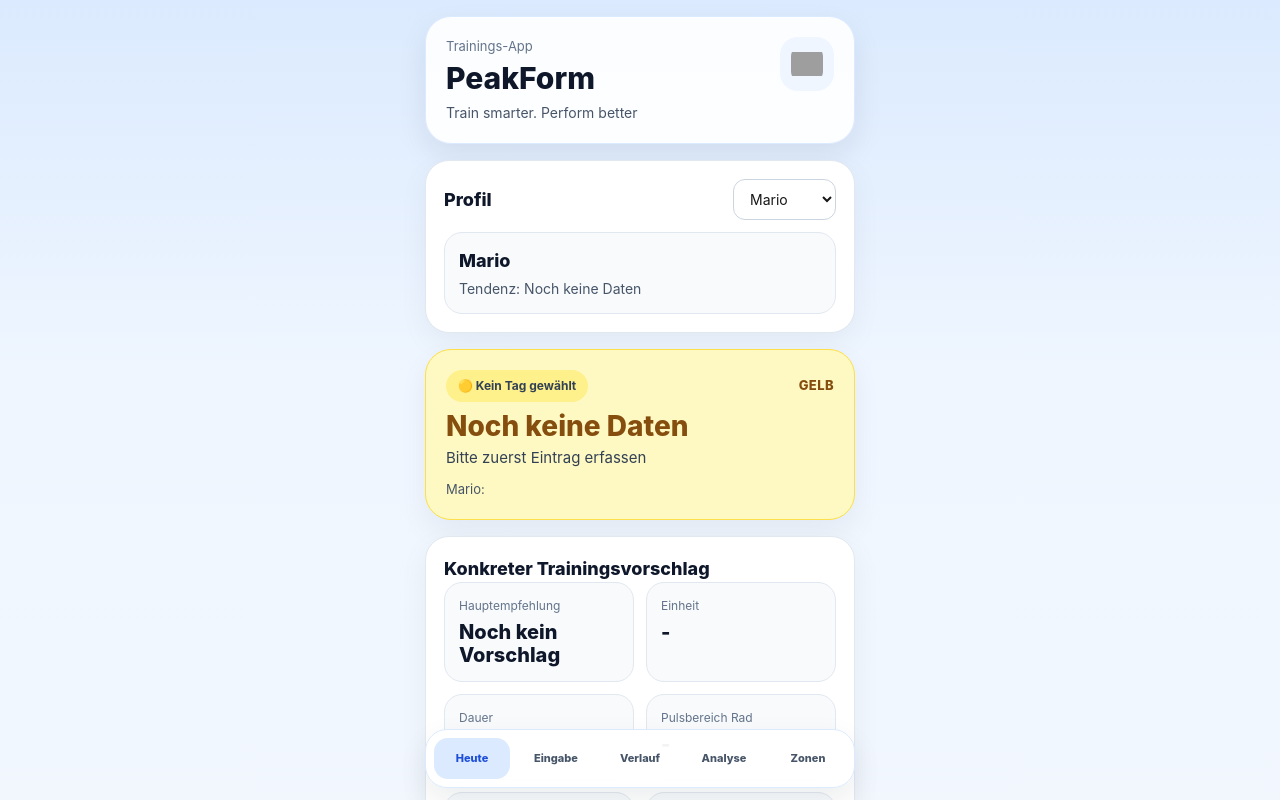
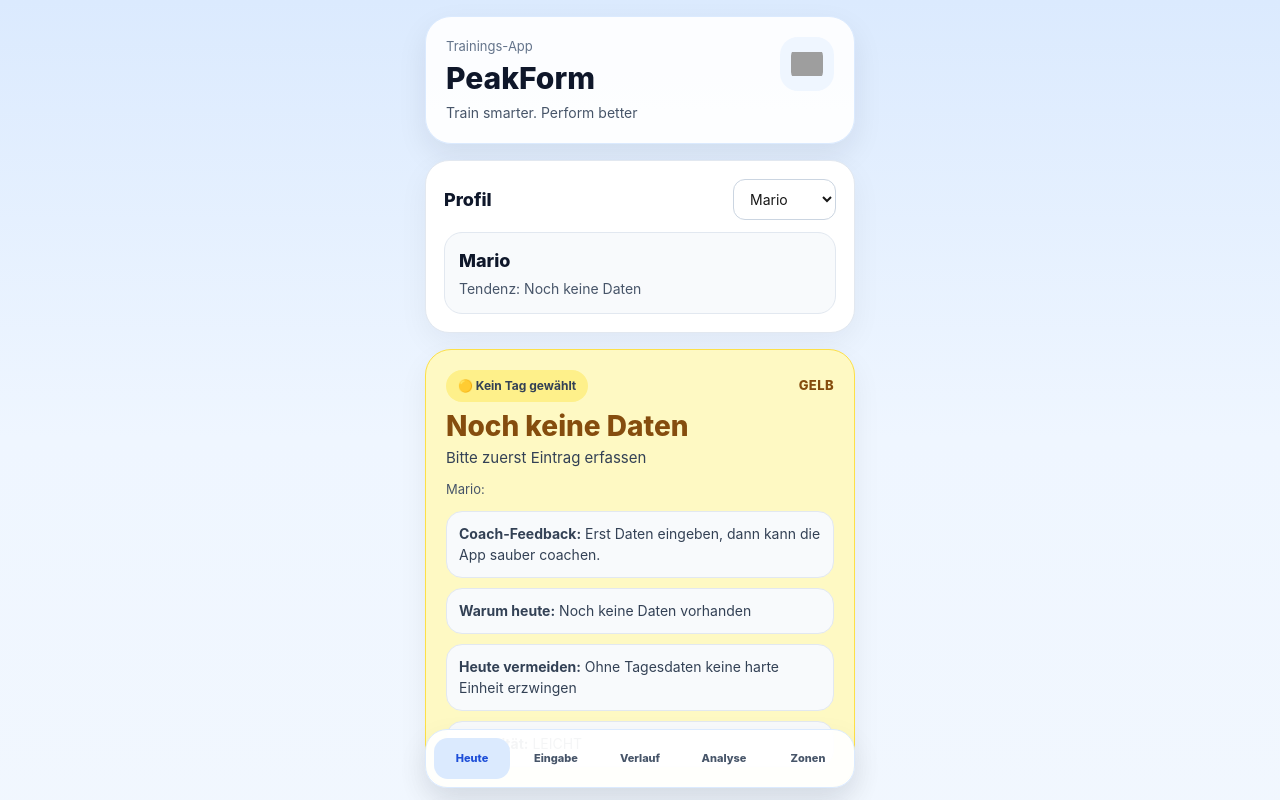
Before and after one commit to marioduschlbauer-source/Trainings-App, a Next.js app: page / in a window 1280 px wide. Both pictures are taken after a click on the button "Heute". Shown: the top 800 px of the page. Built offline with nearby package versions, Linux system fonts and the light colour scheme; grey boxes are pictures that could not be loaded.

Commit message:
Update: Coach Feedback + bessere Logik

```diff
--- a/app/page.tsx
+++ b/app/page.tsx
@@ -84,6 +84,10 @@ type Recommendation = {
   heartRateText: string;
   strengthFocus: string;
   alternativeWorkout: string;
+  coachShort: string;
+  whyToday: string;
+  avoidToday: string;
+  intensityLevel: "LEICHT" | "NORMAL" | "HOCH";
 };
 
 type HeartRateZones = {
@@ -403,6 +407,104 @@ function countQualitySessionsLast7Days(entries: DayEntry[], selectedDate: string
   }, 0);
 }
 
+function getRecoveryLabel(score: number) {
+  if (score >= 6) return "hoch";
+  if (score >= 3) return "solide";
+  return "niedrig";
+}
+
+function getSorenessLabel(soreness: number) {
+  if (soreness >= 7) return "hoch";
+  if (soreness >= 4) return "mittel";
+  return "niedrig";
+}
+
+function getIntensityLevel(
+  score: number,
+  currentTotalLoad: number,
+  soreness: number,
+  hardYesterday: boolean
+): "LEICHT" | "NORMAL" | "HOCH" {
+  if (soreness >= 6) return "LEICHT";
+  if (hardYesterday && currentTotalLoad >= 120) return "LEICHT";
+  if (score >= 8 && currentTotalLoad <= 90 && soreness <= 2) return "HOCH";
+  return "NORMAL";
+}
+
+function buildWhyTodayText(
+  score: number,
+  current: DayEntry,
+  currentTotalLoad: number,
+  hardYesterday: boolean
+) {
+  const parts: string[] = [];
+
+  parts.push(`Erholung ${getRecoveryLabel(score)}`);
+  parts.push(`Muskelkater ${getSorenessLabel(current.soreness)}`);
+
+  if (current.bodyBatteryMorning >= 75) parts.push("Body Battery gut");
+  else if (current.bodyBatteryMorning < 55) parts.push("Body Battery niedrig");
+
+  if (current.sleepScore >= 80) parts.push("Schlaf gut");
+  else if (current.sleepScore < 70) parts.push("Schlaf schwächer");
+
+  if (hardYesterday) {
+    parts.push(`Vortag hart (${currentTotalLoad})`);
+  } else if (currentTotalLoad > 0) {
+    parts.push(`Vortag moderat (${currentTotalLoad})`);
+  } else {
+    parts.push("Vortag leicht");
+  }
+
+  return parts.join(" · ");
+}
+
+function buildAvoidTodayText(
+  recommendation: string,
+  preferredTraining: PreferredTraining,
+  hardYesterday: boolean,
+  soreness: number,
+  qualityLimitReached: boolean
+) {
+  if (soreness >= 6) return "Heute keine harten Intervalle und kein Beintraining";
+  if (qualityLimitReached) return "Heute keine zusätzliche harte Qualitätseinheit";
+  if (recommendation.includes("INTERVALL")) {
+    return "Nicht zu hart anlaufen und kein Zusatz-Beintraining";
+  }
+  if (recommendation.includes("QUALITÄT")) {
+    return "Heute nicht all-out gehen und kein Zusatz-Beintraining";
+  }
+  if (recommendation.includes("SCHWELLE")) {
+    return "Nicht überziehen und keine zweite harte Einheit";
+  }
+  if (recommendation.includes("ZONE 2")) return "Heute nicht in Zone 4–5 eskalieren";
+  if (preferredTraining === "Kraft" && hardYesterday) return "Heute kein schweres Beintraining";
+  return "Heute nicht all-out gehen";
+}
+
+function buildBaseRecommendation(
+  current: DayEntry,
+  bmi: number,
+  score: number,
+  currentTotalLoad: number,
+  hardYesterday: boolean,
+  qualityLimitReached: boolean
+) {
+  return {
+    bmi,
+    bmiText: getBmiText(bmi),
+    whyToday: buildWhyTodayText(score, current, currentTotalLoad, hardYesterday),
+    intensityLevel: getIntensityLevel(score, currentTotalLoad, current.soreness, hardYesterday),
+    avoidToday: buildAvoidTodayText(
+      "",
+      current.preferredTraining,
+      hardYesterday,
+      current.soreness,
+      qualityLimitReached
+    ) as string,
+  };
+}
+
 function getRecommendation(
   entries: DayEntry[],
   selectedDate: string,
@@ -427,6 +529,10 @@ function getRecommendation(
       heartRateText: "-",
       strengthFocus: "-",
       alternativeWorkout: "-",
+      coachShort: "Erst Daten eingeben, dann kann die App sauber coachen.",
+      whyToday: "Noch keine Daten vorhanden",
+      avoidToday: "Ohne Tagesdaten keine harte Einheit erzwingen",
+      intensityLevel: "LEICHT",
     };
   }
 
@@ -446,17 +552,6 @@ function getRecommendation(
   );
 
   const bmi = calcBmi(current.weight, heightCm);
-  const sorenessOverride = getsorenessOverride(
-    current.soreness,
-    current.preferredTraining,
-    bmi,
-    zones
-  );
-
-  if (sorenessOverride) {
-    return sorenessOverride;
-  }
-
   const currentTotalLoad = (current.yesterdaySessions ?? []).reduce(
     (sum, session) => sum + Number(session.load || 0),
     0
@@ -525,6 +620,22 @@ function getRecommendation(
 
   if (bmi >= 30) score -= 1;
   if (current.waist >= 105) score -= 1;
+
+  const sorenessOverride = getsorenessOverride(
+    current.soreness,
+    current.preferredTraining,
+    bmi,
+    zones,
+    score,
+    currentTotalLoad,
+    hardYesterday,
+    qualityLimitReached,
+    current
+  );
+
+  if (sorenessOverride) {
+    return sorenessOverride;
+  }
 
   const excellentRecovery =
     current.bodyBatteryMorning >= 72 &&
@@ -550,56 +661,115 @@ function getRecommendation(
       ampel: "ROT",
       recommendation: "REGENERATION",
       hint: "Gestern war hart und die Erholung heute ist nicht gut genug",
-      bmi,
-      bmiText: getBmiText(bmi),
       trendHint: "Heute zuerst regenerieren, dann wieder Qualität.",
       ...recoveryPlan,
       alternativeWorkout: "Kompletter Ruhetag",
+      coachShort: "Heute Erholung priorisieren – Qualität würde wenig bringen.",
+      ...buildBaseRecommendation(
+        current,
+        bmi,
+        score,
+        currentTotalLoad,
+        hardYesterday,
+        qualityLimitReached
+      ),
+      avoidToday: buildAvoidTodayText(
+        "REGENERATION",
+        current.preferredTraining,
+        hardYesterday,
+        current.soreness,
+        qualityLimitReached
+      ),
     };
   }
 
   if (hardYesterday && excellentRecovery && currentTotalLoad <= 120 && score >= 5) {
     if (current.preferredTraining === "Kraft") {
       const plan = hardYesterday ? getUpperBodyPlan() : getLegPlan();
+
       return {
         ampel: "GRUEN",
         recommendation: "KRAFT",
         hint: "Trotz hartem Vortag sind Erholung und Tagesform heute stark",
-        bmi,
-        bmiText: getBmiText(bmi),
         trendHint: "Readiness ist hoch – Qualitätstraining ist vertretbar.",
         ...plan,
         alternativeWorkout: qualityLimitReached
           ? getZone2LongPlan(zones).workoutTitle
           : getThresholdPlan(zones).workoutTitle,
+        coachShort: "Körper belastbar – heute ist ein starker Reiz möglich.",
+        ...buildBaseRecommendation(
+          current,
+          bmi,
+          score,
+          currentTotalLoad,
+          hardYesterday,
+          qualityLimitReached
+        ),
+        avoidToday: buildAvoidTodayText(
+          "KRAFT",
+          current.preferredTraining,
+          hardYesterday,
+          current.soreness,
+          qualityLimitReached
+        ),
       };
     }
 
     if (qualityLimitReached) {
       const plan = getZone2LongPlan(zones);
+
       return {
         ampel: "GELB",
         recommendation: "ZONE 2",
         hint: "Erholung ist gut, aber 2 Qualitätseinheiten in 7 Tagen sind bereits erreicht",
-        bmi,
-        bmiText: getBmiText(bmi),
         trendHint: "Heute Grundlage statt zusätzlicher harter Ausdauereinheit.",
         ...plan,
         alternativeWorkout: "Oberkörper Standard",
+        coachShort: "Gute Form, aber heute besser Grundlage statt weiterer Qualität.",
+        ...buildBaseRecommendation(
+          current,
+          bmi,
+          score,
+          currentTotalLoad,
+          hardYesterday,
+          qualityLimitReached
+        ),
+        avoidToday: buildAvoidTodayText(
+          "ZONE 2",
+          current.preferredTraining,
+          hardYesterday,
+          current.soreness,
+          qualityLimitReached
+        ),
       };
     }
 
     const plan = current.energyFeeling >= 8 ? getIntervalPlan(zones) : getThresholdPlan(zones);
+    const recommendation = current.energyFeeling >= 8 ? "INTERVALL" : "QUALITÄT";
 
     return {
       ampel: "GRUEN",
-      recommendation: "QUALITÄT",
+      recommendation,
       hint: "Trotz hartem Vortag sind Erholung und Tagesform heute stark",
-      bmi,
-      bmiText: getBmiText(bmi),
       trendHint: "Readiness ist hoch – Qualitätstraining ist vertretbar.",
       ...plan,
       alternativeWorkout: "Oberkörper Standard",
+      coachShort: "Guter Tag für Qualität – kontrolliert hart fahren.",
+      ...buildBaseRecommendation(
+        current,
+        bmi,
+        score,
+        currentTotalLoad,
+        hardYesterday,
+        qualityLimitReached
+      ),
+      avoidToday: buildAvoidTodayText(
+        recommendation,
+        current.preferredTraining,
+        hardYesterday,
+        current.soreness,
+        qualityLimitReached
+      ),
     };
   }
 
@@ -615,57 +785,116 @@ function getRecommendation(
         ampel: "GRUEN",
         recommendation: "KRAFT",
         hint: "Körper bereit für starken Trainingsreiz",
-        bmi,
-        bmiText: getBmiText(bmi),
         trendHint: "Readiness und Verlauf passen für Qualität.",
         ...plan,
         alternativeWorkout: getZone2LongPlan(zones).workoutTitle,
+        coachShort: "Körper belastbar – heute ist ein starker Reiz möglich.",
+        ...buildBaseRecommendation(
+          current,
+          bmi,
+          score,
+          currentTotalLoad,
+          hardYesterday,
+          qualityLimitReached
+        ),
+        avoidToday: buildAvoidTodayText(
+          "KRAFT",
+          current.preferredTraining,
+          hardYesterday,
+          current.soreness,
+          qualityLimitReached
+        ),
       };
     }
 
     if (qualityLimitReached) {
       const plan = current.energyFeeling >= 7 ? getZone2LongPlan(zones) : getZone2ShortPlan(zones);
+
       return {
         ampel: "GELB",
         recommendation: "ZONE 2",
         hint: "2 Qualitätseinheiten in den letzten 7 Tagen sind schon erreicht",
-        bmi,
-        bmiText: getBmiText(bmi),
         trendHint: "Heute bewusst Grundlage statt Intervall oder Schwelle.",
         ...plan,
         alternativeWorkout: hardYesterday ? "Oberkörper Standard" : "Ganzkörper kurz",
+        coachShort: "Heute lieber sauber arbeiten als noch eine harte Einheit erzwingen.",
+        ...buildBaseRecommendation(
+          current,
+          bmi,
+          score,
+          currentTotalLoad,
+          hardYesterday,
+          qualityLimitReached
+        ),
+        avoidToday: buildAvoidTodayText(
+          "ZONE 2",
+          current.preferredTraining,
+          hardYesterday,
+          current.soreness,
+          qualityLimitReached
+        ),
       };
     }
 
     const plan = current.energyFeeling >= 8 ? getIntervalPlan(zones) : getThresholdPlan(zones);
+    const recommendation = current.energyFeeling >= 8 ? "INTERVALL" : "QUALITÄT";
 
     return {
       ampel: "GRUEN",
-      recommendation: "INTERVALL",
+      recommendation,
       hint: "Körper bereit für harten Reiz",
-      bmi,
-      bmiText: getBmiText(bmi),
       trendHint: "Readiness und Verlauf passen für Qualität.",
       ...plan,
       alternativeWorkout: hardYesterday ? "Oberkörper Standard" : "Zone 2 lang",
+      coachShort: "Guter Tag für Qualität – kontrolliert hart fahren.",
+      ...buildBaseRecommendation(
+        current,
+        bmi,
+        score,
+        currentTotalLoad,
+        hardYesterday,
+        qualityLimitReached
+      ),
+      avoidToday: buildAvoidTodayText(
+        recommendation,
+        current.preferredTraining,
+        hardYesterday,
+        current.soreness,
+        qualityLimitReached
+      ),
     };
   }
 
   if (score >= 3) {
     if (current.preferredTraining === "Kraft") {
       const plan = hardYesterday ? getUpperBodyPlan() : getFullBodyShortPlan();
+
       return {
         ampel: "GELB",
         recommendation: "KRAFT MODERAT",
         hint: hardYesterday
           ? "Gestern war fordernd – heute eher kontrolliert statt Vollgas"
           : "Heute kontrolliert trainieren und Reserven nicht komplett verbrauchen",
-        bmi,
-        bmiText: getBmiText(bmi),
         trendHint:
           avgSleep < 7 ? "Schlaftrend bremst heute etwas." : "Solide Basis, aber nicht Vollgas.",
         ...plan,
         alternativeWorkout: getZone2ShortPlan(zones).workoutTitle,
+        coachShort: "Solider Tag – heute lieber kontrolliert statt maximal.",
+        ...buildBaseRecommendation(
+          current,
+          bmi,
+          score,
+          currentTotalLoad,
+          hardYesterday,
+          qualityLimitReached
+        ),
+        avoidToday: buildAvoidTodayText(
+          "KRAFT MODERAT",
+          current.preferredTraining,
+          hardYesterday,
+          current.soreness,
+          qualityLimitReached
+        ),
       };
     }
 
@@ -677,12 +906,26 @@ function getRecommendation(
       hint: hardYesterday
         ? "Gestern war fordernd – heute eher kontrolliert statt Vollgas"
         : "Heute kontrolliert trainieren und Reserven nicht komplett verbrauchen",
-      bmi,
-      bmiText: getBmiText(bmi),
       trendHint:
         avgSleep < 7 ? "Schlaftrend bremst heute etwas." : "Solide Basis, aber nicht Vollgas.",
       ...plan,
       alternativeWorkout: hardYesterday ? "Oberkörper Standard" : "Ganzkörper kurz",
+      coachShort: "Solider Tag – heute lieber kontrolliert statt maximal.",
+      ...buildBaseRecommendation(
+        current,
+        bmi,
+        score,
+        currentTotalLoad,
+        hardYesterday,
+        qualityLimitReached
+      ),
+      avoidToday: buildAvoidTodayText(
+        "ZONE 2 oder KRAFT",
+        current.preferredTraining,
+        hardYesterday,
+        current.soreness,
+        qualityLimitReached
+      ),
     };
   }
 
@@ -693,14 +936,28 @@ function getRecommendation(
     ampel: "ROT",
     recommendation: "REGENERATION",
     hint: "Zu viele Signale sprechen heute gegen hohe Intensität",
-    bmi,
-    bmiText: getBmiText(bmi),
     trendHint:
       avgStress > 35
         ? "Stressverlauf ist derzeit zu hoch für harte Reize."
         : "Heute zuerst Reserven aufbauen.",
     ...recoveryPlan,
     alternativeWorkout: "Kompletter Ruhetag",
+    coachShort: "Heute Erholung priorisieren – Qualität würde wenig bringen.",
+    ...buildBaseRecommendation(
+      current,
+      bmi,
+      score,
+      currentTotalLoad,
+      hardYesterday,
+      qualityLimitReached
+    ),
+    avoidToday: buildAvoidTodayText(
+      "REGENERATION",
+      current.preferredTraining,
+      hardYesterday,
+      current.soreness,
+      qualityLimitReached
+    ),
   };
 }
 
@@ -992,7 +1249,12 @@ function getsorenessOverride(
   soreness: number,
   preferredTraining: PreferredTraining,
   bmi: number,
-  zones: HeartRateZones
+  zones: HeartRateZones,
+  score: number,
+  currentTotalLoad: number,
+  hardYesterday: boolean,
+  qualityLimitReached: boolean,
+  current: DayEntry
 ): Recommendation | null {
   if (soreness >= 8) {
     const recoveryPlan =
@@ -1002,11 +1264,21 @@ function getsorenessOverride(
       ampel: "ROT",
       recommendation: "REGENERATION",
       hint: "Starker Muskelkater – heute keine harte oder beinlastige Einheit",
-      bmi,
-      bmiText: getBmiText(bmi),
       trendHint: "Muskulatur ist noch nicht bereit für Intensität.",
       ...recoveryPlan,
       alternativeWorkout: "Kompletter Ruhetag",
+      coachShort: "Heute Erholung priorisieren – Qualität würde wenig bringen.",
+      bmi,
+      bmiText: getBmiText(bmi),
+      whyToday: buildWhyTodayText(score, current, currentTotalLoad, hardYesterday),
+      avoidToday: buildAvoidTodayText(
+        "REGENERATION",
+        preferredTraining,
+        hardYesterday,
+        soreness,
+        qualityLimitReached
+      ),
+      intensityLevel: "LEICHT",
     };
   }
 
@@ -1018,11 +1290,21 @@ function getsorenessOverride(
       ampel: "GELB",
       recommendation: preferredTraining === "Kraft" ? "KRAFT MODERAT" : "LOCKER TRAINIEREN",
       hint: "Deutlicher Muskelkater – heute kein Intervall, keine Schwelle, kein Beintraining",
-      bmi,
-      bmiText: getBmiText(bmi),
       trendHint: "Heute locker bleiben und muskulär erholen.",
       ...moderatePlan,
       alternativeWorkout: "Mobility + Spaziergang",
+      coachShort: "Solider Tag – heute lieber kontrolliert statt maximal.",
+      bmi,
+      bmiText: getBmiText(bmi),
+      whyToday: buildWhyTodayText(score, current, currentTotalLoad, hardYesterday),
+      avoidToday: buildAvoidTodayText(
+        preferredTraining === "Kraft" ? "KRAFT MODERAT" : "LOCKER TRAINIEREN",
+        preferredTraining,
+        hardYesterday,
+        soreness,
+        qualityLimitReached
+      ),
+      intensityLevel: "LEICHT",
     };
   }
 
@@ -1125,6 +1407,10 @@ export default function Home() {
         heartRateText: "-",
         strengthFocus: "-",
         alternativeWorkout: "-",
+        coachShort: "Erst Daten eingeben, dann kann die App sauber coachen.",
+        whyToday: "Noch keine Daten vorhanden",
+        avoidToday: "Ohne Tagesdaten keine harte Einheit erzwingen",
+        intensityLevel: "LEICHT" as const,
       };
     }
 
@@ -1435,6 +1721,21 @@ export default function Home() {
               <p style={styles.heroSmall}>
                 {activeProfile?.name}: {result.trendHint}
               </p>
+
+              <div style={styles.noteList}>
+                <div style={styles.noteItem}>
+                  <strong>Coach-Feedback:</strong> {result.coachShort}
+                </div>
+                <div style={styles.noteItem}>
+                  <strong>Warum heute:</strong> {result.whyToday}
+                </div>
+                <div style={styles.noteItem}>
+                  <strong>Heute vermeiden:</strong> {result.avoidToday}
+                </div>
+                <div style={styles.noteItem}>
+                  <strong>Intensität:</strong> {result.intensityLevel}
+                </div>
+              </div>
             </section>
 
             <section style={styles.card}>
@@ -1967,7 +2268,7 @@ export default function Home() {
                           <strong>Heutige Gesamtdauer:</strong> {getTodaySessionsTotalDuration(entry)} min
                         </div>
                         <div style={styles.historyLine}>
-                          <strong>Coach-Hinweis:</strong> {itemResult.hint}
+                          <strong>Coach-Hinweis:</strong> {itemResult.coachShort}
                         </div>
 
                         <div style={styles.historyActions}>
@@ -2042,7 +2343,7 @@ export default function Home() {
                   Intervall und Schwelle sind jetzt auf maximal 2 Qualitätseinheiten pro 7 Tage begrenzt
                 </div>
                 <div style={styles.noteItem}>
-                  Mehrere Einheiten pro Tag mit Art, Dauer, Load, RPE und Notiz sind jetzt möglich
+                  Die App gibt jetzt zusätzlich Coach-Feedback, Warum-heute und Heute-vermeiden aus
                 </div>
               </div>
             </section>
```
